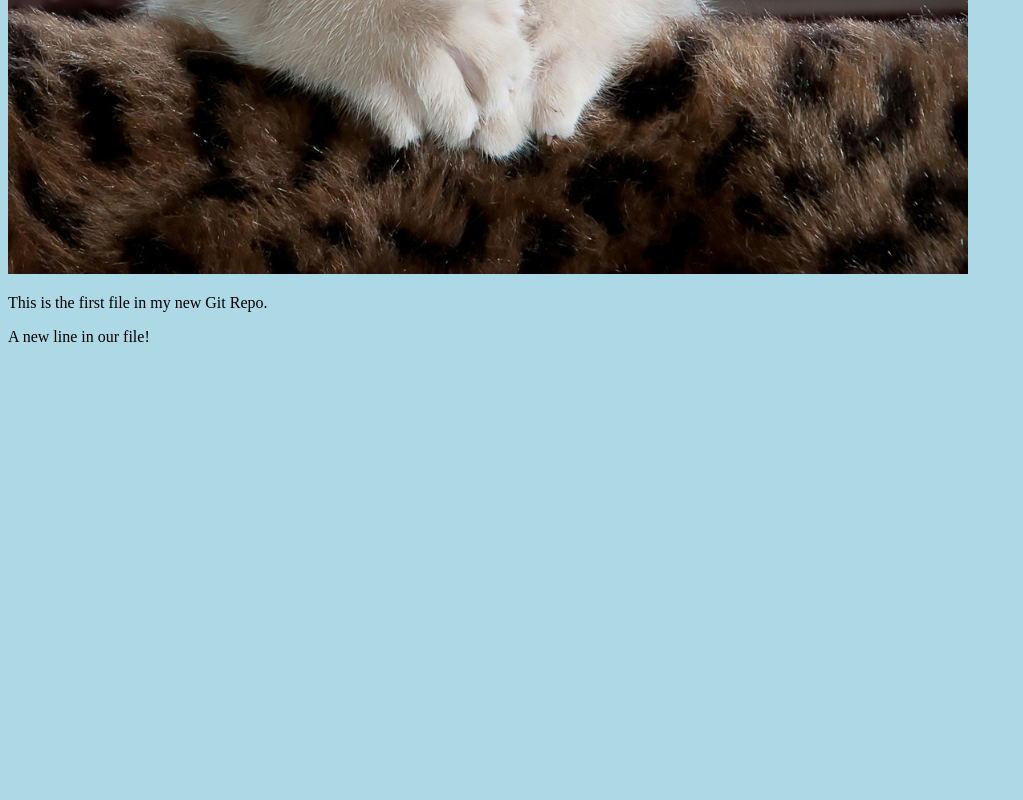
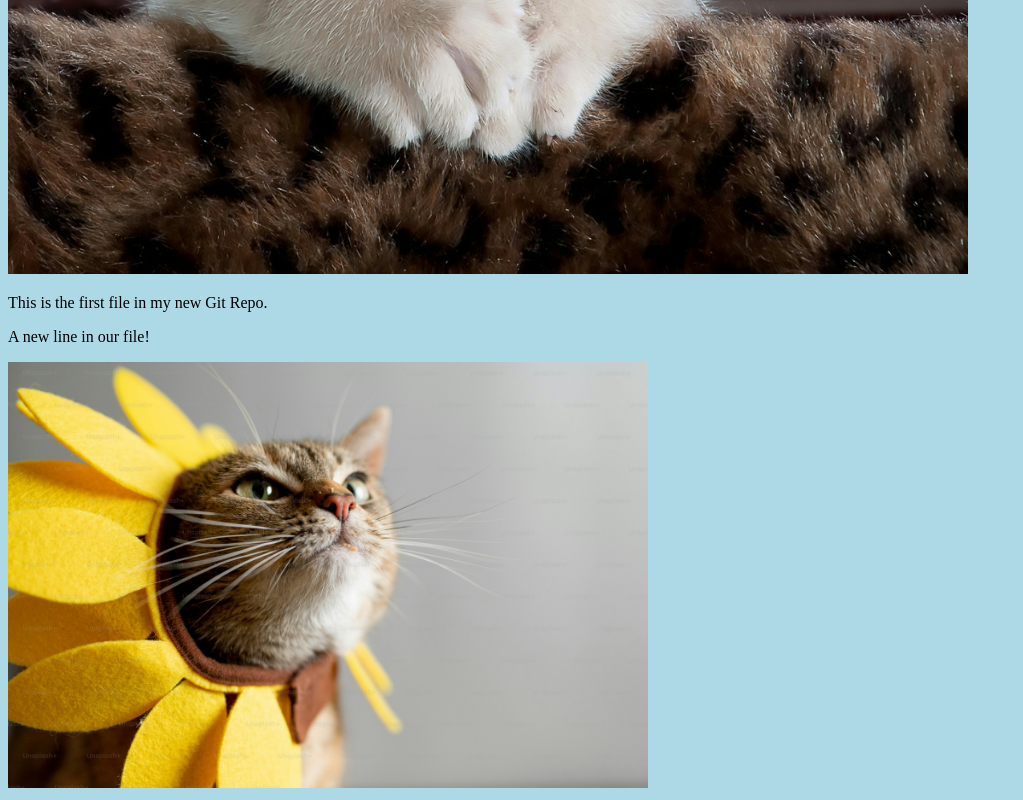
Before and after one commit to srishti-rao/srishti-rao.github.io, a plain HTML site: page index.html in a window 1280 px wide. Shown: the part 809-1609 px from the top of the page, without its empty margins (0-1023 px from the left). Before the commit the page ends 1171 px from the top, so only its background shows below. Drawn offline with Linux system fonts and the light colour scheme.

Commit message:
added new image

```diff
--- a/index.html
+++ b/index.html
@@ -7,10 +7,10 @@
 <body>
 
 <h1>Hello world!</h1>
-<div><img src="myworld.jpeg" alt="Hello World from Space"
-style="width:100%;max-width:960px"></div>
+<div><img src="myworld.jpeg" alt="Hello World from Space" style="width:100%;max-width:960px"></div>
 <p>This is the first file in my new Git Repo.</p>
 <p>A new line in our file!</p>
+<div><img src="funcat.jpeg" alt="Hello Git" style="width:100%;max-width:640px"></div>
 
 </body>
 </html>
```
Also changed, not shown: funcat.jpeg (added).
